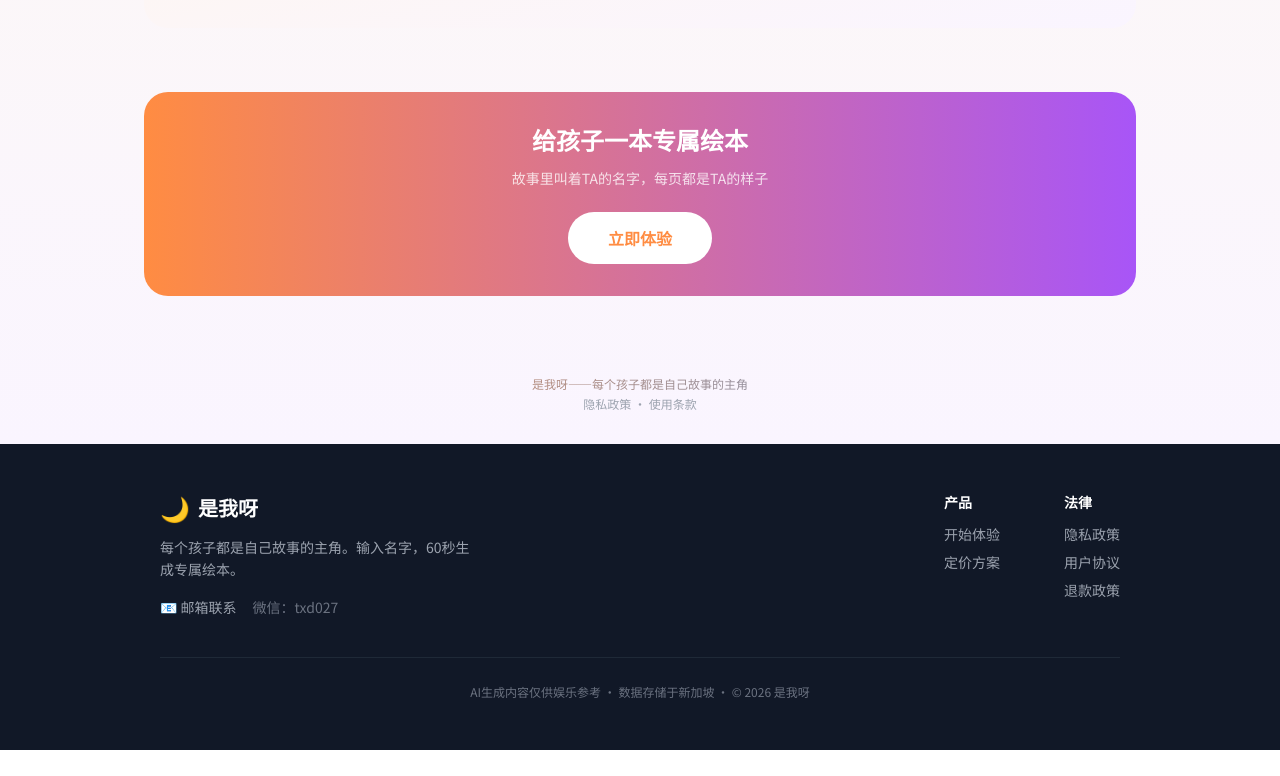
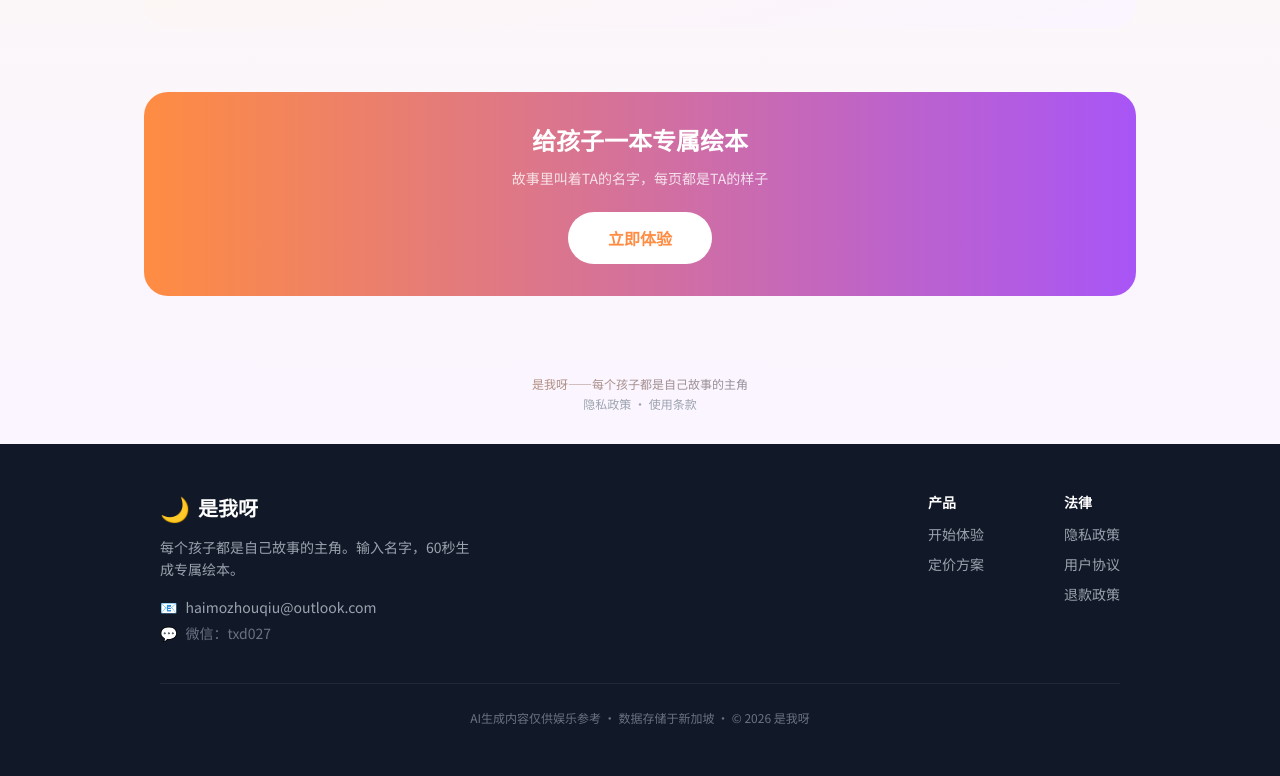
Before and after one commit to seller-mind/itsmebook, a Next.js app: page / in a window 1280 px wide. Shown: the part 2550-3326 px from the top of the page. Before the commit the page ends 3300 px from the top, so only its background shows below. Built offline with nearby package versions, Linux system fonts and the light colour scheme; a web font is replaced by a local one.

Commit message:
fix: 页脚邮箱显示完整地址，增加链接间距

```diff
--- a/app/layout.tsx
+++ b/app/layout.tsx
@@ -146,20 +146,22 @@ export default function RootLayout({
                   <p className="text-sm text-gray-400 leading-relaxed">
                     每个孩子都是自己故事的主角。输入名字，60秒生成专属绘本。
                   </p>
-                  <div className="flex items-center gap-4 mt-4 text-sm">
-                    <a href="mailto:haimozhouqiu@outlook.com" className="text-gray-400 hover:text-white transition-colors">
-                      📧 邮箱联系
+                  <div className="mt-4 space-y-1.5 text-sm">
+                    <a href="mailto:haimozhouqiu@outlook.com" className="flex items-center gap-2 text-gray-400 hover:text-white transition-colors">
+                      <span>📧</span> haimozhouqiu@outlook.com
                     </a>
-                    <span className="text-gray-500">微信：txd027</span>
+                    <div className="flex items-center gap-2 text-gray-500">
+                      <span>💬</span> 微信：txd027
+                    </div>
                   </div>
                 </div>
 
                 {/* 链接区 */}
-                <div className="flex gap-16">
+                <div className="flex gap-20">
                   {/* 产品 */}
                   <div>
                     <h3 className="font-semibold text-white mb-3 text-sm">产品</h3>
-                    <ul className="space-y-2 text-sm">
+                    <ul className="space-y-2.5 text-sm">
                       <li>
                         <a href="/create" className="text-gray-400 hover:text-white transition-colors">
                           开始体验
@@ -176,7 +178,7 @@ export default function RootLayout({
                   {/* 法律 */}
                   <div>
                     <h3 className="font-semibold text-white mb-3 text-sm">法律</h3>
-                    <ul className="space-y-2 text-sm">
+                    <ul className="space-y-2.5 text-sm">
                       <li>
                         <a href="/privacy" className="text-gray-400 hover:text-white transition-colors">
                           隐私政策
```
